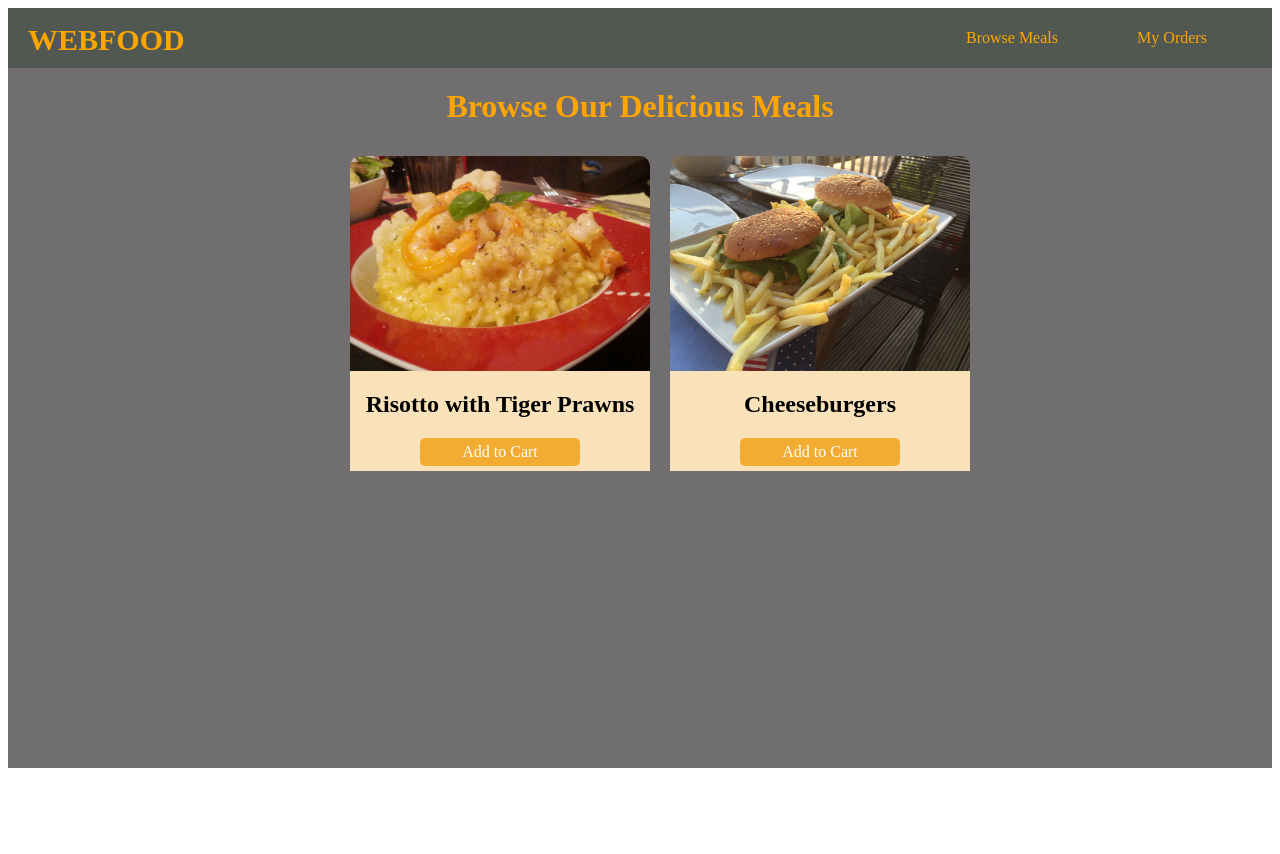
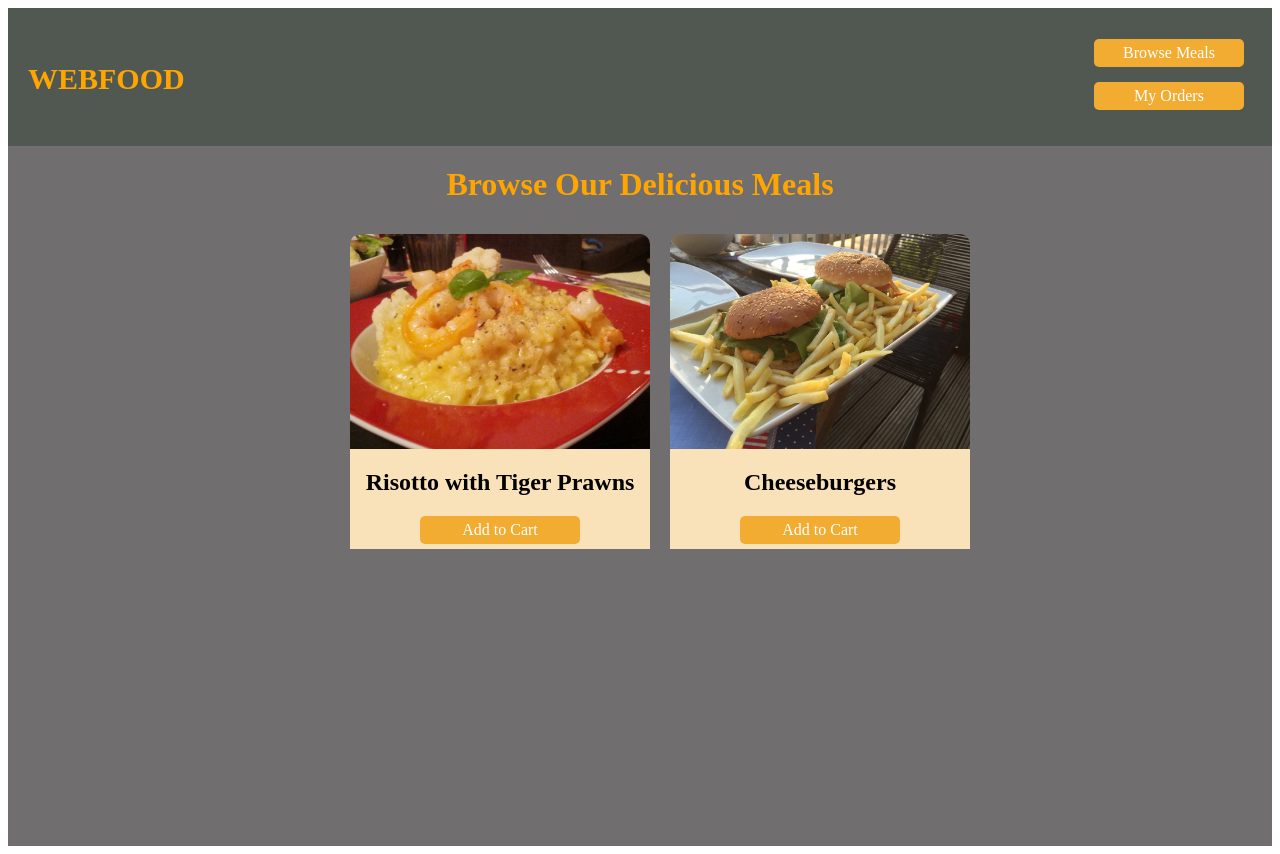
Before and after one commit to saodat-riskiyeva/webfood, a plain HTML site: page index.html in a window 1280 px wide. Before the commit the page ends 800 px from the top, so only its background shows below. Drawn offline with Linux system fonts and the light colour scheme.

Commit message:
refinement of header layout

```diff
--- a/index.html
+++ b/index.html
@@ -7,16 +7,20 @@
     <title>Webfood</title>
   </head>
   <body>
-    <header>
-      <a id="logo" href="https://webfood.com">Webfood</a>
-      <div class="nav-links">
-        <div>
-          <a href="https://webfood.com/menu" target="_blank">Browse Meals</a>
-        </div>
-        <div>
-          <a href="https://webfood.com/my-orders" target="_blank">My Orders</a>
-        </div>
-      </div>
+    <header id="main-header">
+      <a id="logo" href="index.html">Webfood</a>
+      <nav class="nav-links">
+        <ul>
+          <li>
+            <a href="https://webfood.com/menu" target="_blank">Browse Meals</a>
+          </li>
+          <li>
+            <a href="https://webfood.com/my-orders" target="_blank"
+              >My Orders</a
+            >
+          </li>
+        </ul>
+      </nav>
     </header>
     <main>
       <h1>Browse Our Delicious Meals</h1>
```
